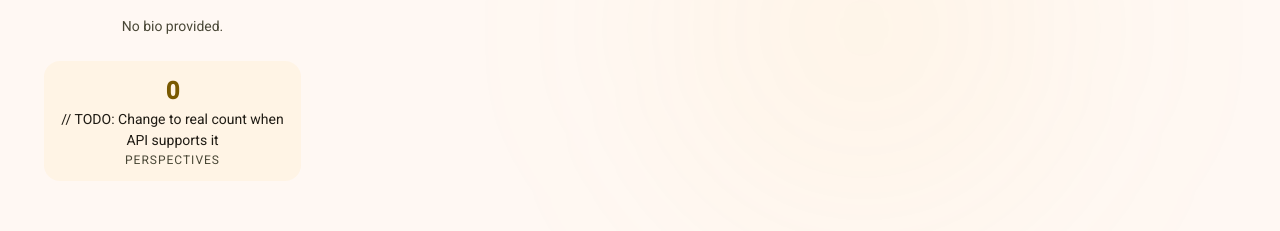
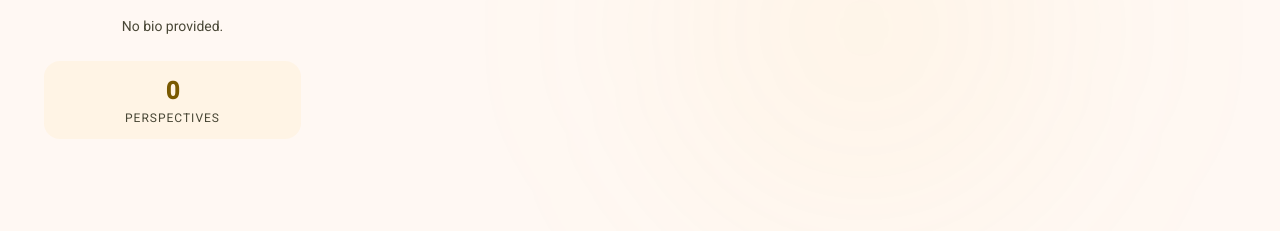
Before and after one commit to R1CKYS3NS31/pov_angular_firebase, an Angular app: page /profile/1 in a window 1280 px wide. Shown: the part 309-540 px from the top of the page. Built offline with nearby package versions, Linux system fonts and the light colour scheme; no server answers; the database is empty.

Commit message:
correct comment placement for clarity in profile component

```diff
--- a/src/app/ui/features/profile/profile.html
+++ b/src/app/ui/features/profile/profile.html
@@ -53,8 +53,8 @@
           </h2>
           <p class="profile-bio">{{ userService.user()?.description ?? 'No bio provided.' }}</p>
           <div class="stats-box">
-            <span class="stats-number">{{ userService.userPoVs().content.length || 0 }}</span> //
-            TODO: Change to real count when API supports it
+            <span class="stats-number">{{ userService.userPoVs().content.length || 0 }}</span>
+            <!-- TODO: Change to real count when API supports it -->
             <span class="stats-label">Perspectives</span>
           </div>
         </div>
```
